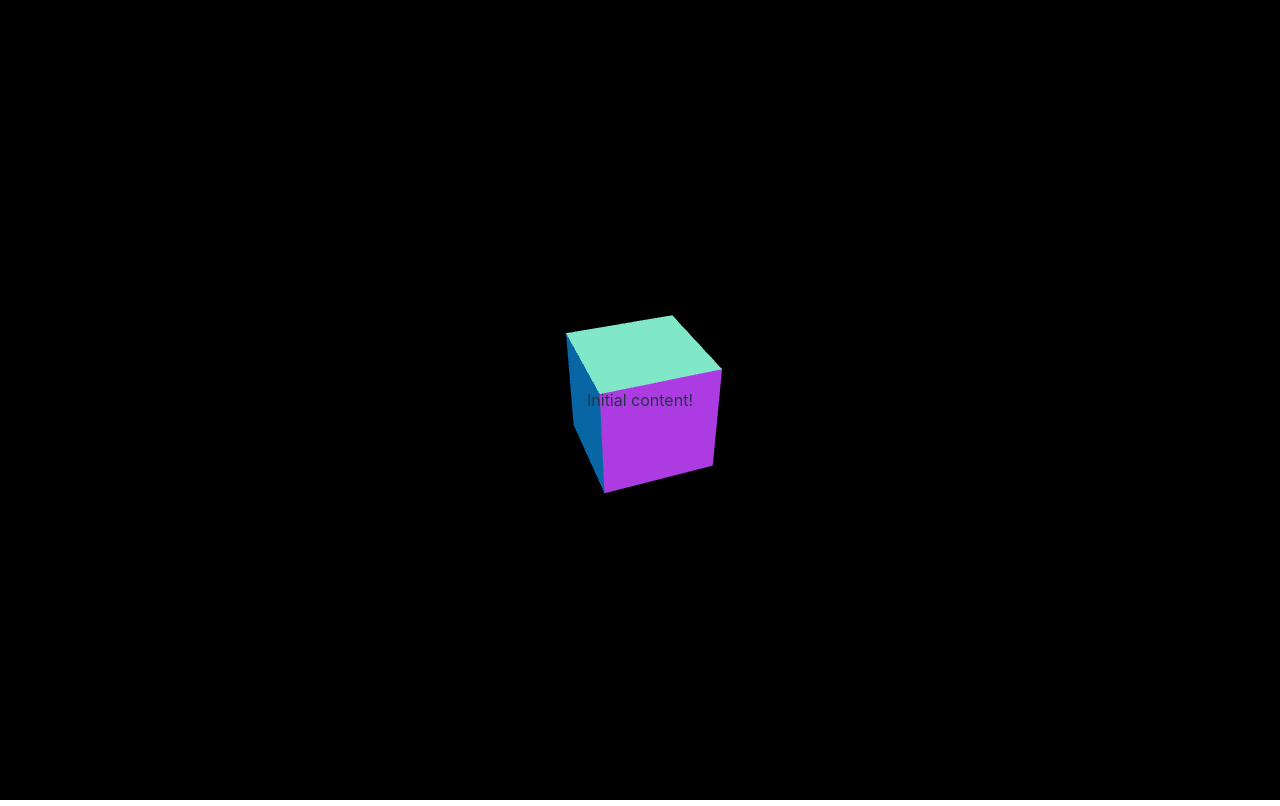
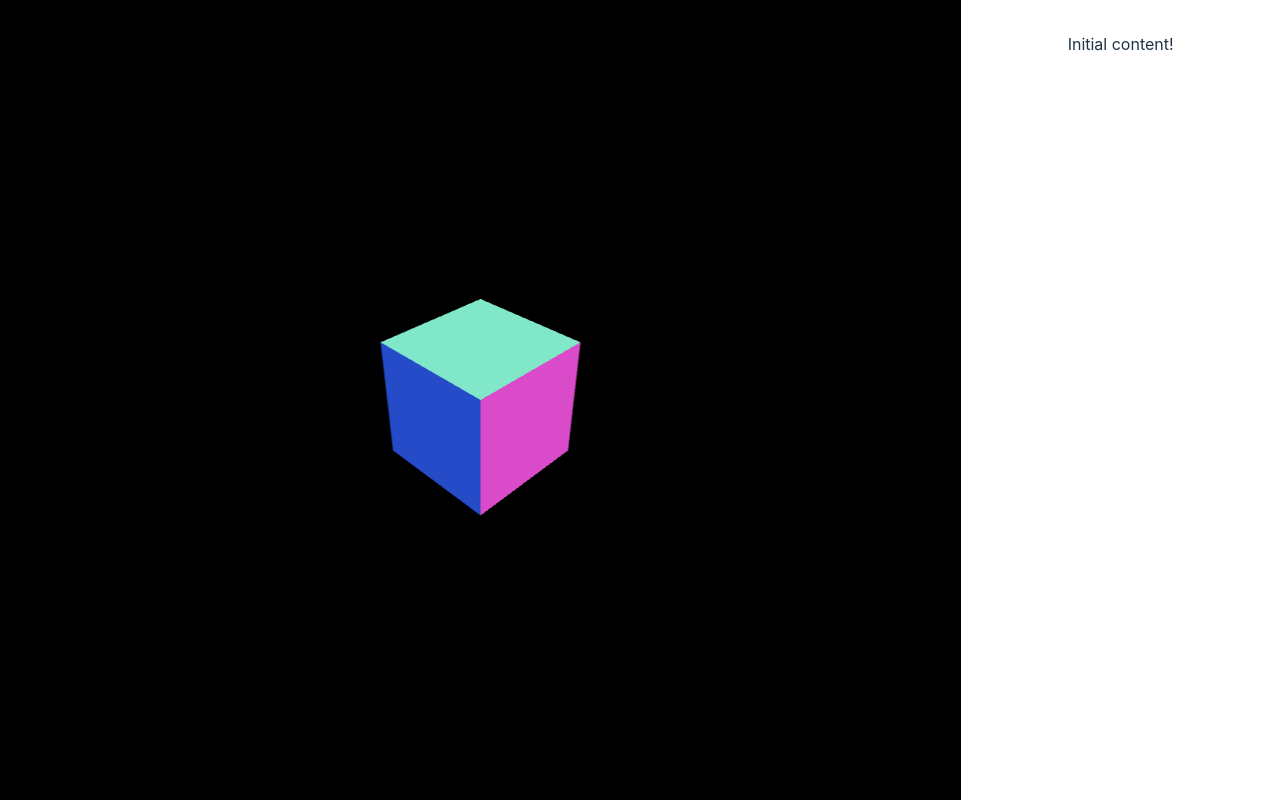
Before and after one commit to AkosSeres/ML-car-game, a Svelte app: page / in a window 1280 px wide. Built offline with nearby package versions, Linux system fonts and the light colour scheme.

Commit message:
Create basic layout

```diff
--- a/src/App.svelte
+++ b/src/App.svelte
@@ -3,9 +3,33 @@
 </script>
 
 <main>
-  <ThreeCanvas />
-  <div>Initial content!</div>
+  <div id="canvas-pane">
+    <ThreeCanvas />
+  </div>
+  <div id="menu-pane">
+    <div class="card">Initial content!</div>
+  </div>
 </main>
 
 <style>
+  main {
+    margin: 0;
+    padding: 0;
+    display: flex;
+    justify-content: center;
+    align-items: center;
+    height: 100vh;
+    width: 100vw;
+  }
+
+  #canvas-pane {
+    flex-grow: 1;
+    height: 100%;
+  }
+
+  #menu-pane {
+    width: 25vw;
+    min-width: 300px;
+    height: 100%;
+  }
 </style>
--- a/src/app.css
+++ b/src/app.css
@@ -20,16 +20,18 @@ a {
   color: #646cff;
   text-decoration: inherit;
 }
+
 a:hover {
   color: #535bf2;
 }
 
 body {
   margin: 0;
+  padding: 0;
   display: flex;
   place-items: center;
-  min-width: 320px;
   min-height: 100vh;
+  overflow: hidden;
 }
 
 h1 {
@@ -42,9 +44,8 @@ h1 {
 }
 
 #app {
-  max-width: 1280px;
-  margin: 0 auto;
-  padding: 2rem;
+  margin: 0;
+  padding: 0;
   text-align: center;
 }
 
@@ -59,9 +60,11 @@ button {
   cursor: pointer;
   transition: border-color 0.25s;
 }
+
 button:hover {
   border-color: #646cff;
 }
+
 button:focus,
 button:focus-visible {
   outline: 4px auto -webkit-focus-ring-color;
@@ -72,9 +75,11 @@ button:focus-visible {
     color: #213547;
     background-color: #ffffff;
   }
+
   a:hover {
     color: #747bff;
   }
+
   button {
     background-color: #f9f9f9;
   }
--- a/src/lib/ThreeCanvas.svelte
+++ b/src/lib/ThreeCanvas.svelte
@@ -12,7 +12,9 @@
             0.01,
             10
         );
-        camera.position.z = 1;
+        camera.position.z = 0.5;
+        camera.position.y = 0.5;
+        camera.position.x = 0.5;
 
         const scene = new THREE.Scene();
 
@@ -29,20 +31,19 @@
         renderer.setAnimationLoop(animation);
 
         const resize = () => {
-            renderer.setSize(window.innerWidth, window.innerHeight);
-            camera.aspect = window.innerWidth / window.innerHeight;
+            canvas.width = canvas.offsetWidth;
+            canvas.height = canvas.offsetHeight;
+            renderer.setSize(canvas.offsetWidth, canvas.offsetHeight, false);
+            camera.aspect = canvas.offsetWidth / canvas.offsetHeight;
             camera.updateProjectionMatrix();
         };
         window.addEventListener("resize", resize);
         resize();
 
-        const controls = new OrbitControls(camera, canvas);
+        const controls = new OrbitControls(camera, renderer.domElement);
 
         // animation
         function animation(time) {
-            mesh.rotation.x = time / 2000;
-            mesh.rotation.y = time / 1000;
-
             renderer.render(scene, camera);
         }
     });
@@ -52,9 +53,7 @@
 
 <style>
     canvas {
-        position: fixed;
-        top: 0;
-        left: 0;
-        z-index: -1;
+        width: 100%;
+        height: 100vh;
     }
 </style>
```
